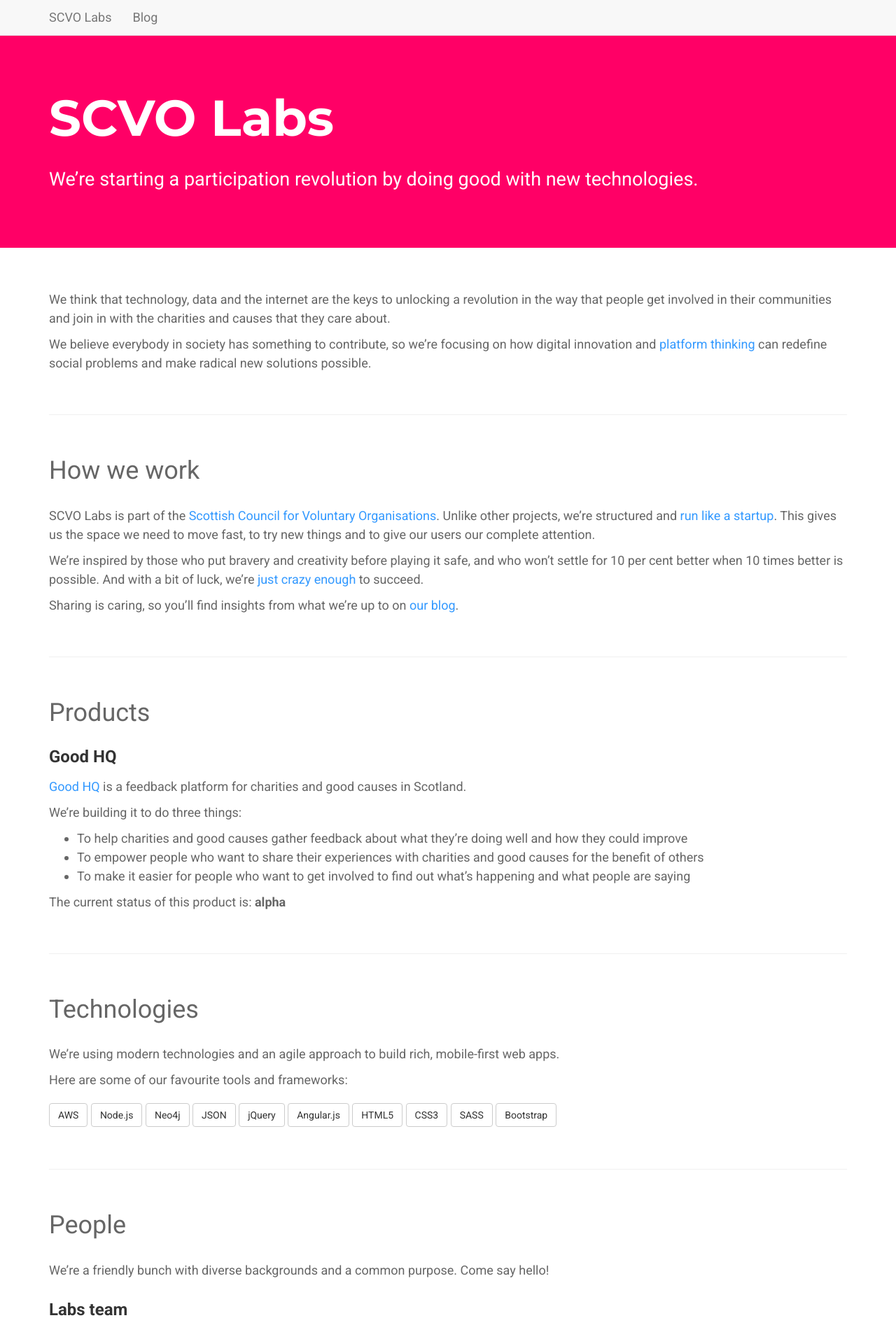
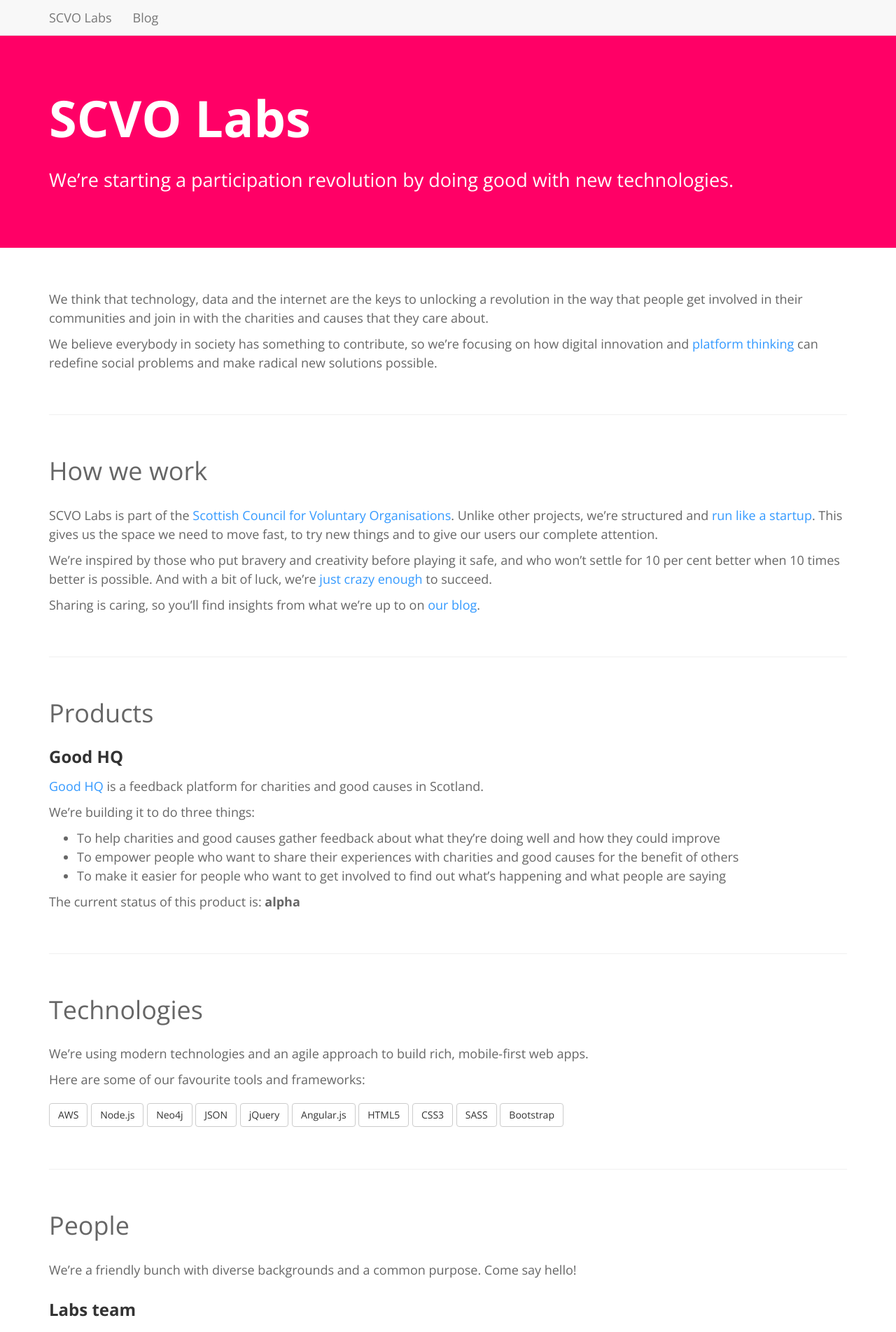
Before and after one commit to scvolabs/scvolabs-website, a Jekyll site: the page built from index.md, in a window 1280 px wide. Shown: the top 1903 px of the page at 70% size. Built offline with Jekyll 4.4.1, drawn with Linux system fonts in a browser that asks for light colours; nearby versions of some CDN libraries.

Commit message:
Update font to Open Sans

```diff
--- a/css/main.scss
+++ b/css/main.scss
@@ -4,24 +4,24 @@
 
 @charset "utf-8";
 
-@import url(http://fonts.googleapis.com/css?family=Montserrat:700);
-@import url(http://fonts.googleapis.com/css?family=Roboto:400,700);
+@import url(http://fonts.googleapis.com/css?family=Open+Sans:700);
+@import url(http://fonts.googleapis.com/css?family=Open+Sans:400,700);
 
 
 // Base variables
 
-$base-font-family:                Roboto, sans-serif;
+$base-font-family:                "Open Sans", sans-serif;
 $base-font-weight:                400;
 $base-font-size:                  18px;
 
-$h1-font-family:                  Montserrat, sans-serif;
+$h1-font-family:                  "Open Sans", sans-serif;
 $h1-font-weight:                  700;
 $h1-font-size:                    72px;
 
 $h2-font-weight:                  400;
 $h2-font-size:                    36px;
 
-$h-font-family:                   Roboto, sans-serif;
+$h-font-family:                   "Open Sans", sans-serif;
 $h-font-weight:                   700;
 
 $base-color:                      #666666;
```
